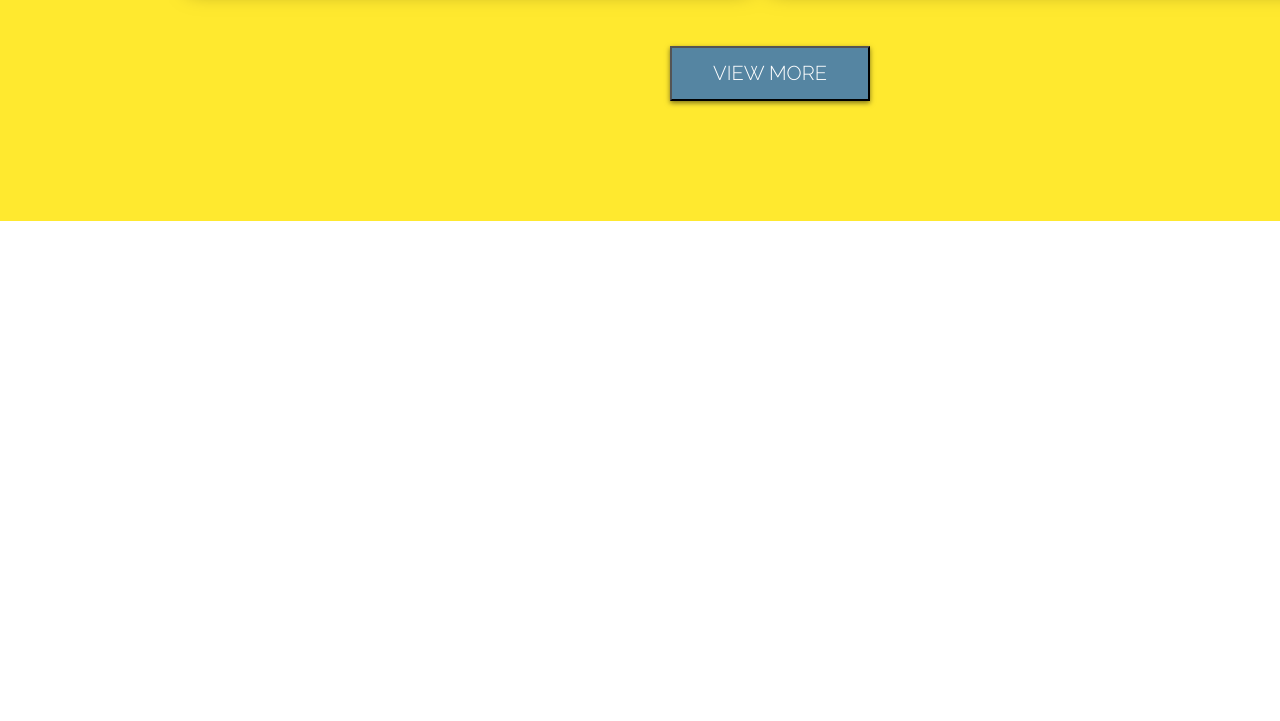
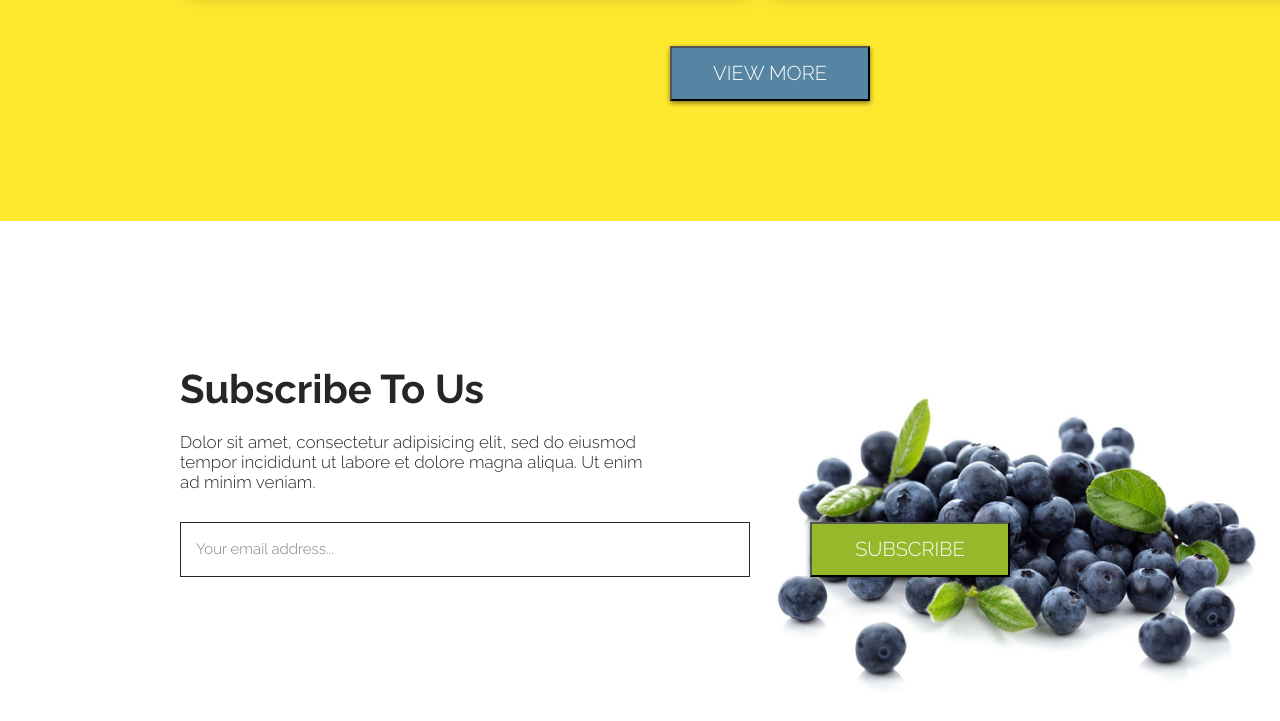
Before and after one commit to sposibb/homework13_1, a plain HTML site: page index.html in a window 1280 px wide. Shown: the part 3678-4399 px from the top of the page. Before the commit the page ends 3899 px from the top, so only its background shows below. Drawn offline with Linux system fonts and the light colour scheme.

Commit message:
section 5 ready

```diff
--- a/css/style.css
+++ b/css/style.css
@@ -271,3 +271,66 @@ a {
   text-transform: uppercase;
   color: #ffffff;
 }
+.section5 {
+  background: url(../img/BG\ section5.png) center center no-repeat;
+  background-size: cover;
+}
+.section5_h3 {
+  margin-top: 144px;
+  font-family: "Raleway";
+  font-style: normal;
+  font-weight: bold;
+  font-size: 40px;
+  line-height: 47px;
+  color: #262626;
+  margin-bottom: 20px;
+  margin-left: 180px;
+}
+.section5_h3_p {
+  font-family: "Raleway";
+  font-style: normal;
+  font-weight: 300;
+  font-size: 17px;
+  line-height: 20px;
+  color: #262626;
+  margin-bottom: 30px;
+  margin-left: 180px;
+}
+.section5_form {
+  margin-left: 180px;
+  margin-right: 30px;
+}
+.section5_form_email {
+  width: 570px;
+  height: 55px;
+  border: 1px solid #262626;
+}
+.section5_form_email::placeholder {
+  font-family: "Raleway";
+  font-style: normal;
+  font-weight: 300;
+  font-size: 15px;
+  line-height: 18px;
+  color: rgba(0, 0, 0, 0.5);
+  padding-left: 15px;
+  margin-right: 30px;
+}
+.section5_box_line {
+  display: flex;
+}
+.section5_button {
+  background: #96b92c;
+  box-shadow: 0px 2px 5px rgba(0, 0, 0, 0.5);
+  margin-bottom: 144px;
+  margin-left: 30px;
+}
+.section5_text_button {
+  font-family: "Raleway";
+  font-style: normal;
+  font-weight: 300;
+  font-size: 20px;
+  line-height: 23px;
+  text-align: center;
+  text-transform: uppercase;
+  color: #ffffff;
+}
--- a/index.html
+++ b/index.html
@@ -123,7 +123,30 @@
           />
           <img class="section4_5_img" src="img/Image-1.png" alt="Persimmon" />
         </div>
-        <button class="section4_button"><span class="section4_button_text">VIEW MORE</span> </button>
+        <button class="section4_button">
+          <span class="section4_button_text">VIEW MORE</span>
+        </button>
+      </section>
+      <section class="section5">
+        <h3 class="section5_h3">Subscribe To Us</h3>
+        <p class="section5_h3_p">
+          Dolor sit amet, consectetur adipisicing elit, sed do eiusmod <br />
+          tempor incididunt ut labore et dolore magna aliqua. Ut enim <br />
+          ad minim veniam.
+        </p>
+        <div class="section5_box_line">
+          <form class="section5_form" action="get">
+            <label for="email"></label>
+            <input
+              class="section5_form_email"
+              type="email"
+              name="email"
+              id="email"
+              placeholder="Your email address..."
+            />
+          </form>
+          <button class="section5_button"><span class="section5_text_button">subscribe</span></button>
+        </div>
       </section>
     </main>
   </body>
```
